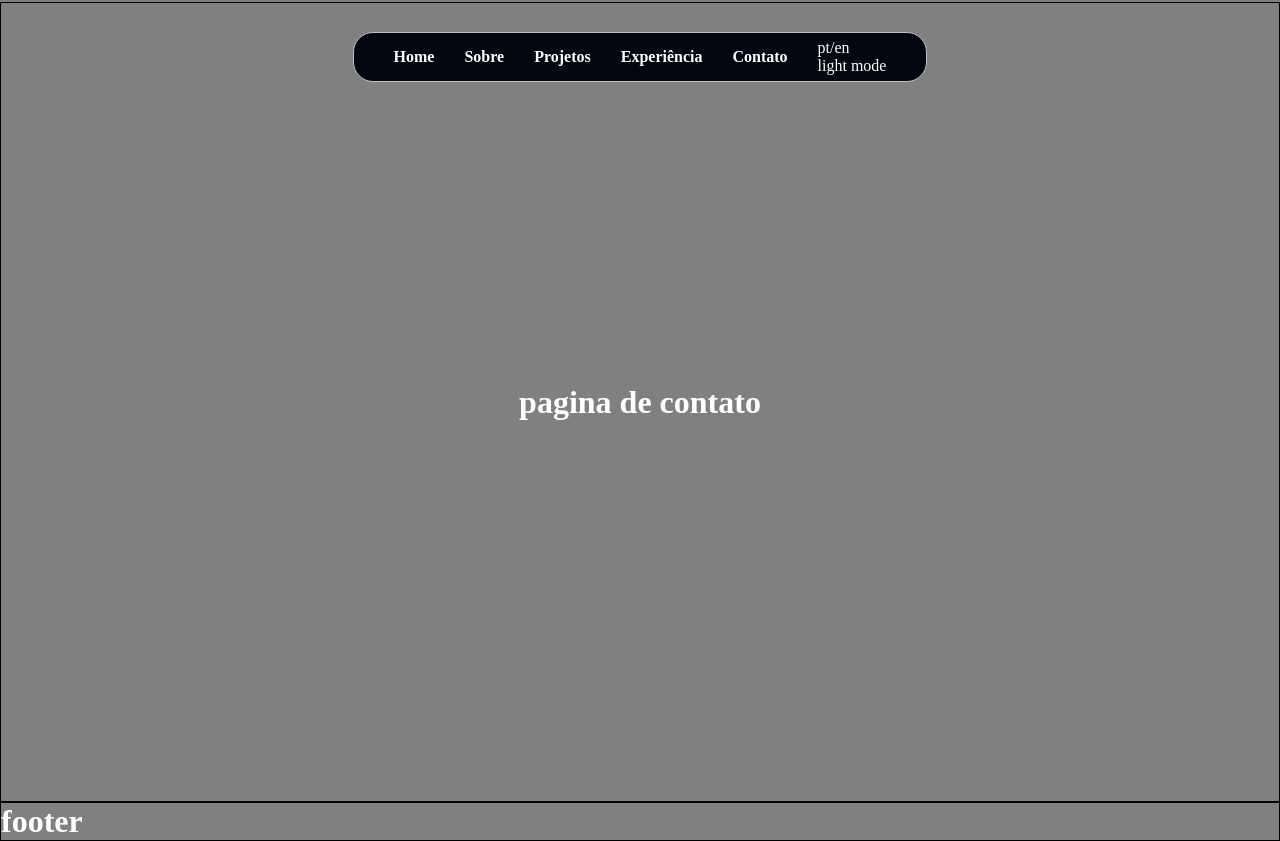
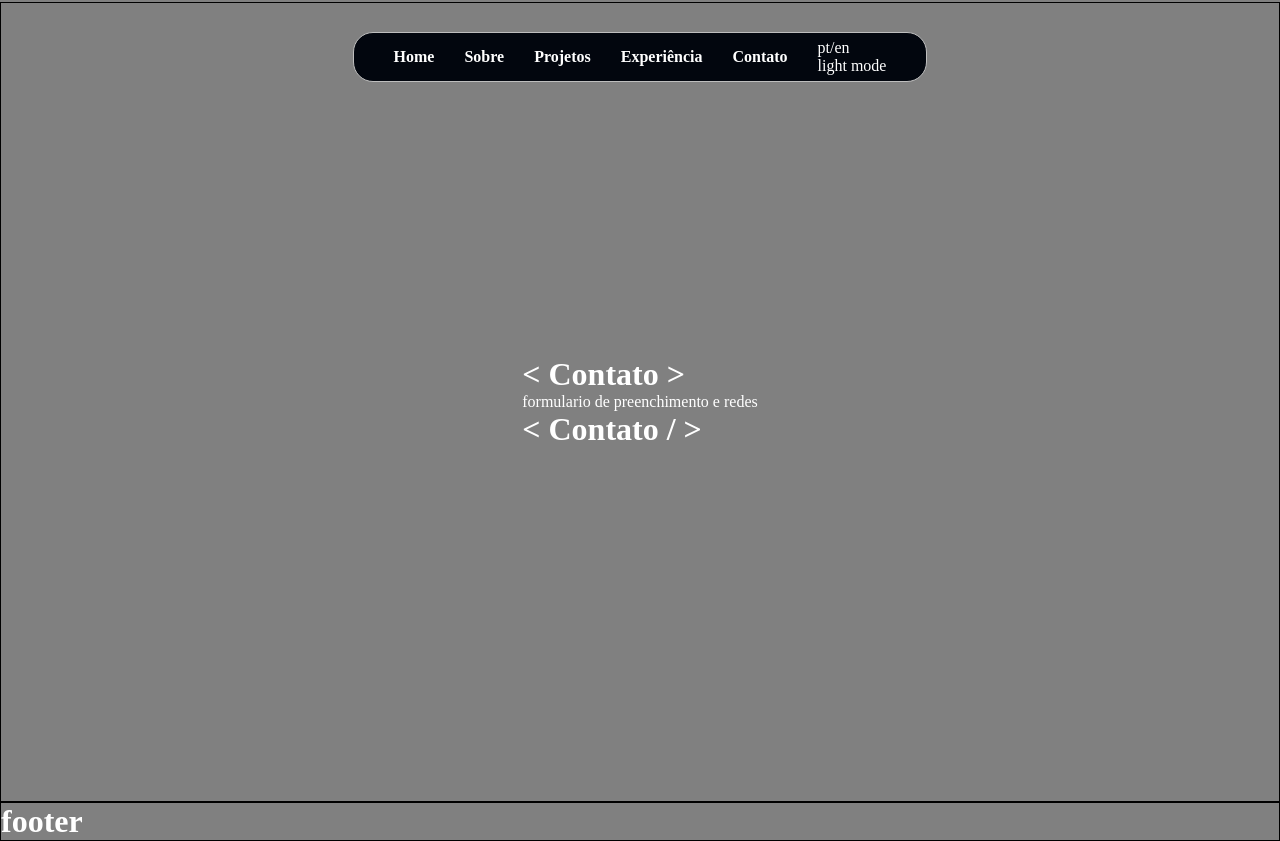
Before and after one commit to edsuuu/edsuuu, a React (Vite) app: page /contato in a window 1280 px wide. Built offline with nearby package versions, Linux system fonts and the light colour scheme; the HTML template or start-up script is replaced by a standard one.

Commit message:
Add files, screen about

```diff
--- a/src/Components/Navbar/index.tsx
+++ b/src/Components/Navbar/index.tsx
@@ -1,4 +1,4 @@
-import { Navbar, LinksLista, LinkStyled, LinkTitle, Title } from "./styled";
+import { Navbar, LinksLista, LinkStyled } from "./styled";
 
 const Navigation = () => {
     const rotas = [
--- a/src/Pages/Contact/index.tsx
+++ b/src/Pages/Contact/index.tsx
@@ -1,11 +1,21 @@
-import { Container } from "./styled";
+import { Container } from './styled';
 
 const Contact = () => {
     return (
         <Container>
-            <h1>pagina de contato </h1>
+            <div>
+                <h1>
+                    <span>&lt;</span> Contato <span>&gt;</span>
+                </h1>
+                    <p>
+                        formulario de preenchimento e redes
+                    </p>
+                <h1>
+                    <span>&lt;</span> Contato / <span>&gt;</span>
+                </h1>
+            </div>
         </Container>
     );
-}
+};
 
 export default Contact;
--- a/src/Pages/Home/index.tsx
+++ b/src/Pages/Home/index.tsx
@@ -1,6 +1,6 @@
 import Terminal from '../../Components/Terminal';
 import About from '../About';
-import { Container, Introduction, SecondPages } from './styled';
+import { Container, Introduction } from './styled';
 
 const Home = () => {
     return (
@@ -10,6 +10,7 @@ const Home = () => {
                     <h1>Desenvolvedor FullStack</h1>
                     <br />
                     <br />
+                    <p>Principais redes, linkedin, gmail e github</p>
                     <p>
                         Lorem ipsum dolor sit amet consectetur adipisicing elit. Porro cumque suscipit pariatur totam laborum autem quos fugiat, quas magni impedit ab doloribus temporibus enim
                         molestias reiciendis facilis laudantium quo molestiae!
```
